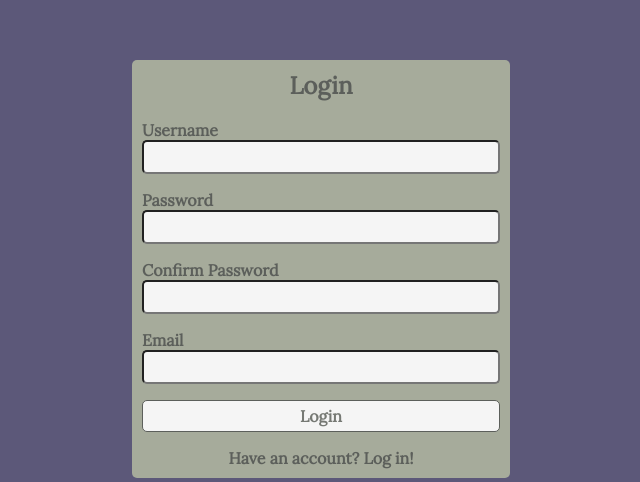
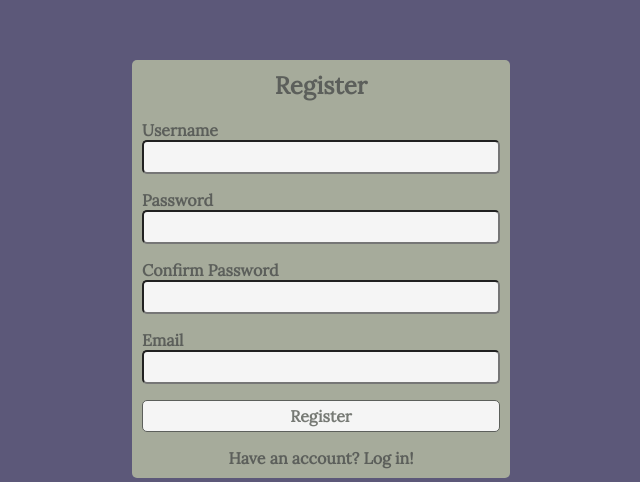
Before and after one commit to ryandabler/mcgregor, a React (Create React App) app: page / in a window 1280 px wide. Both pictures are taken after a click on the element "Register!". Shown: the part 1731-2213 px from the top of the page, without its empty margins (319-959 px from the left). Built offline with nearby package versions, Linux system fonts and the light colour scheme.

Commit message:
change text depending on form's login prop

```diff
--- a/src/components/login-reg-form.js
+++ b/src/components/login-reg-form.js
@@ -50,7 +50,7 @@ export function LoginRegForm(props) {
     } else {
         return (
             <form onSubmit={handleSubmission} className="login-reg-form">
-                <h2>Login</h2>
+                <h2>Register</h2>
                 <label htmlFor="username">Username</label>
                 <input type="text" id="username" name="username" required />
                 <label htmlFor="password">Password</label>
@@ -59,7 +59,7 @@ export function LoginRegForm(props) {
                 <input type="password" id="confPassword" name="confPassword" required />
                 <label htmlFor="email">Email</label>
                 <input type="email" id="email" name="email" required />
-                <input type="submit" value="Login" />
+                <input type="submit" value="Register" />
                 {msg}
             </form>
         );
```
